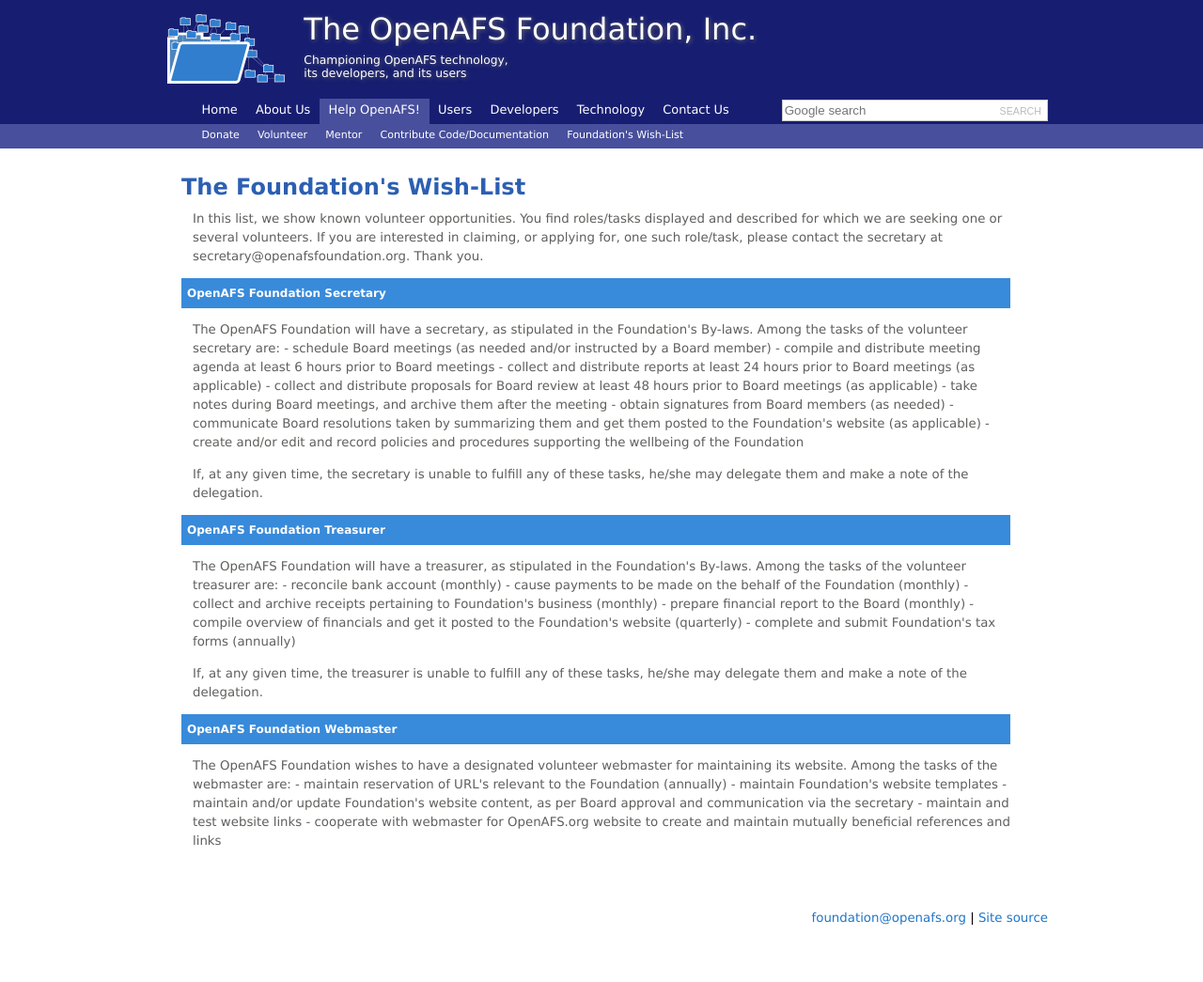
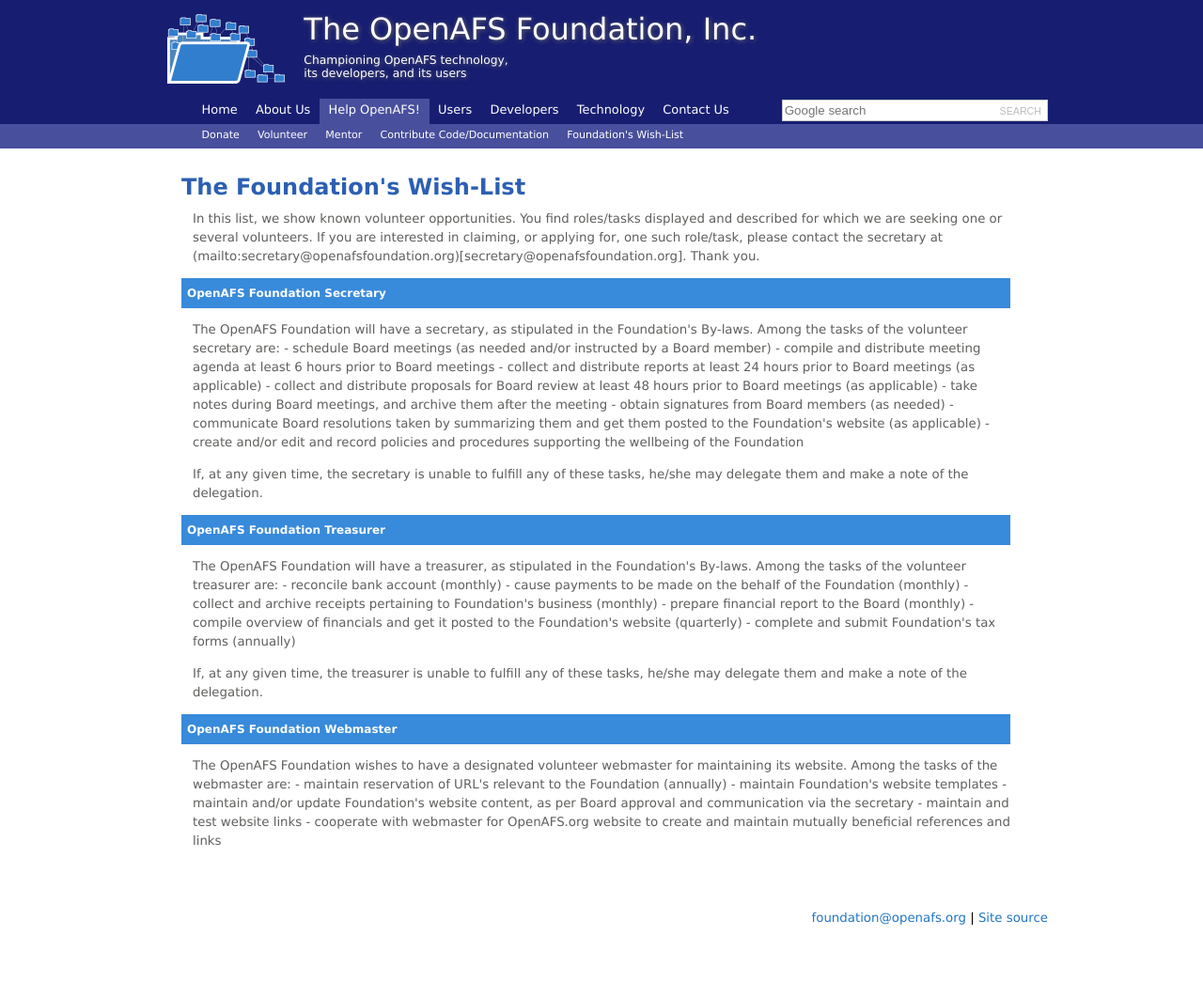
Before and after one commit to openafsfoundation/openafsfoundation.org, a Jekyll site: the page built from help/wishlist/index.md, in a window 1280 px wide. Shown: the whole page at 94% size. Built offline with Jekyll 4.4.1, drawn with Linux system fonts in a browser that asks for light colours.

Commit message:
Update index.md

```diff
--- a/help/wishlist/index.md
+++ b/help/wishlist/index.md
@@ -5,7 +5,7 @@
 
 ## The Foundation's Wish-List ##
 
-In this list, we show known volunteer opportunities.  You find roles/tasks displayed and described for which we are seeking one or several volunteers. If you are interested in claiming, or applying for, one such role/task, please contact the secretary at secretary@openafsfoundation.org.  Thank you.
+In this list, we show known volunteer opportunities.  You find roles/tasks displayed and described for which we are seeking one or several volunteers. If you are interested in claiming, or applying for, one such role/task, please contact the secretary at (mailto:secretary@openafsfoundation.org)[secretary@openafsfoundation.org].  Thank you.
 
 ### OpenAFS Foundation Secretary ###
 
```
